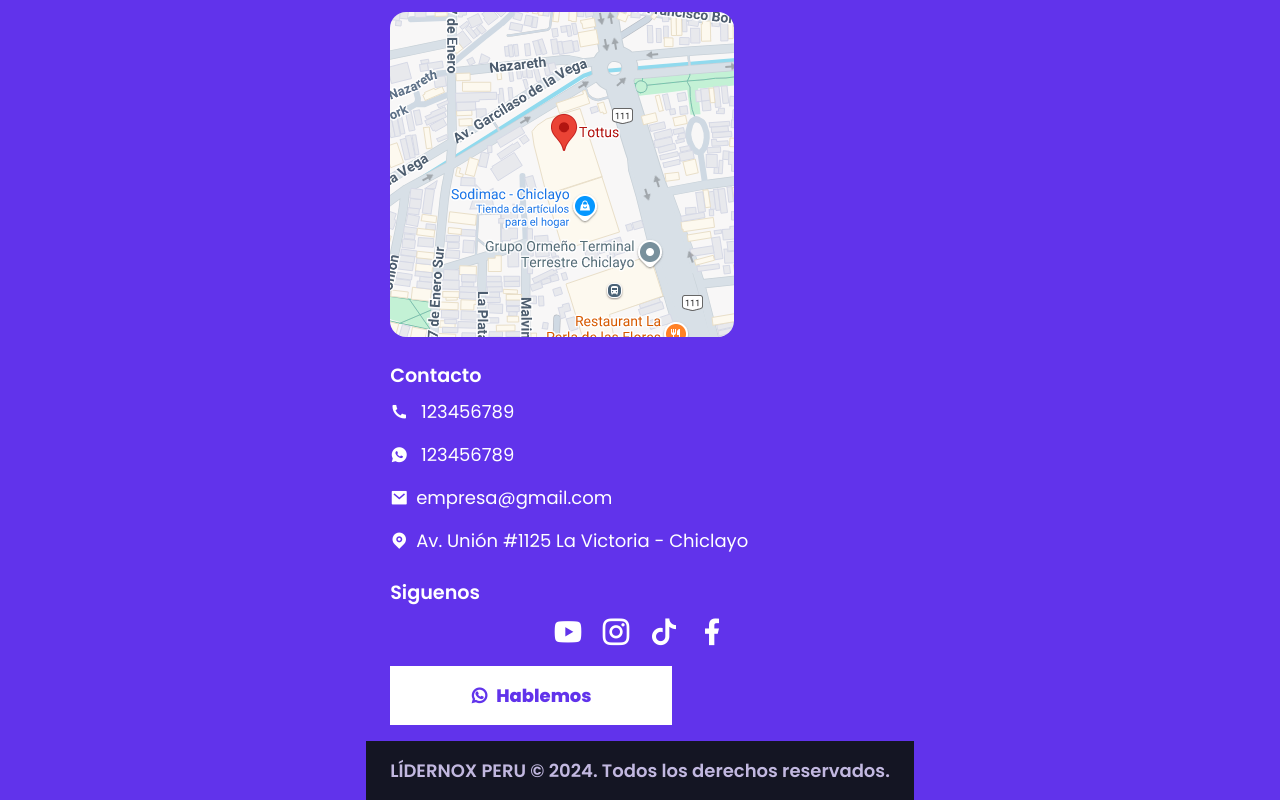
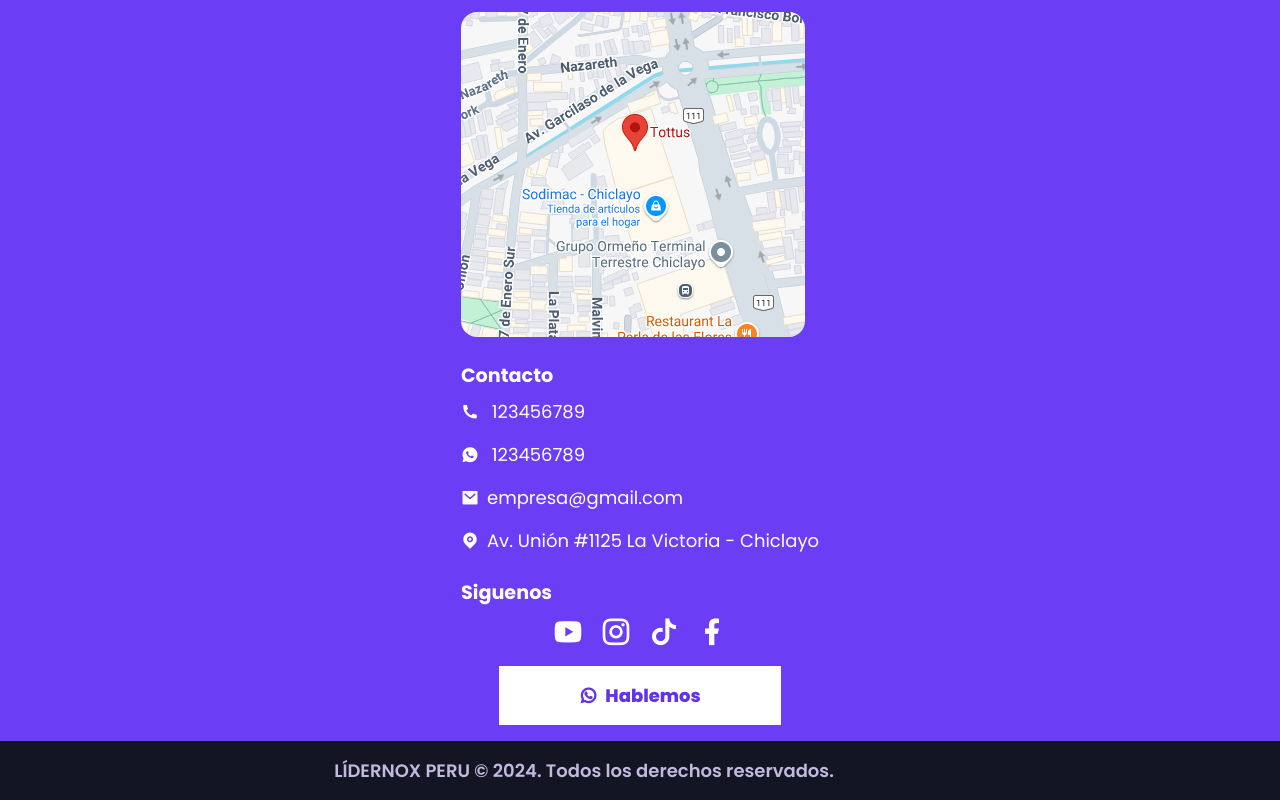
Before and after one commit to OmarJCG/lidernox, a plain HTML site: page index.html in a window 1280 px wide. Shown: the part 3148-3948 px from the top of the page. Drawn offline with nearby package versions, Linux system fonts and the light colour scheme.

Commit message:
commite 4

```diff
--- a/assets/css/index.css
+++ b/assets/css/index.css
@@ -493,11 +493,19 @@ img {
 /* ====================== FOOTER ======================= */
 /* ==================================================== */
 .footer{
-    background-color: var(--first-color-alt);
     color: var(--body-color);
+}
+
+.footer-one{
     display: grid;
     justify-content: center;
+    background-color: var(--first-color);
 }
+
+.footer-two{
+    background-color: #141523;
+}
+
 .footer__container{
     display: grid;
     gap: 1.5rem;
@@ -511,11 +519,16 @@ img {
     color: var(--body-color);
     font-size: 1.2rem;
     margin-bottom: .5rem;
+    font-weight: 700;
 }
 
 .footer__contacto,
 .footer__social{
     gap: 1rem
+}
+
+.footer__contact{
+    text-align: center;
 }
 
 .footer__contacto a:hover {
--- a/index.html
+++ b/index.html
@@ -200,6 +200,7 @@
 
     <!--==================== FOOTER ====================-->
     <footer class="footer">
+        <div class="footer-one">
             <section class="container section footer__container">
 
                 <div class="footer__figure">
@@ -234,13 +235,16 @@
 
                 </div>
             </section>
+        </div>
 
+        <div class="footer-two">
             <div class="footer__copy">
                 <div class="container">
                     <p>LÍDERNOX PERU &copy; 2024. Todos los derechos reservados.</p>
                 </div>
 
             </div>
+        </div>
     </footer>
 
     <script src="assets/js/show-menu.js"></script>
```
Lines whose indentation alone changed are shown as unchanged.
